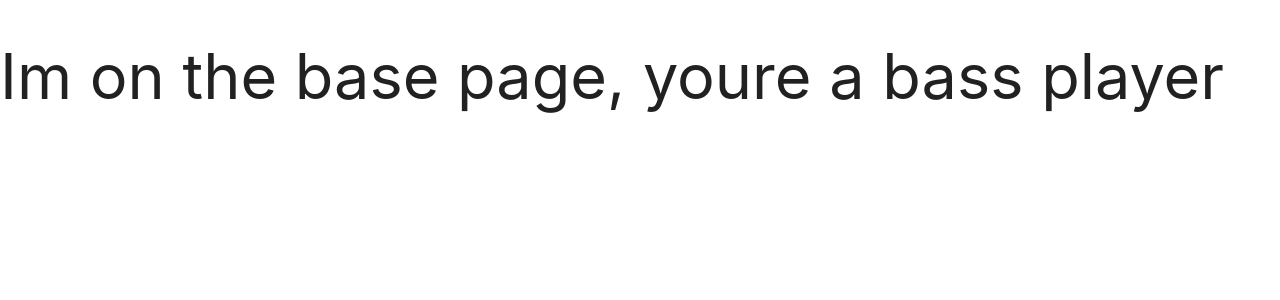
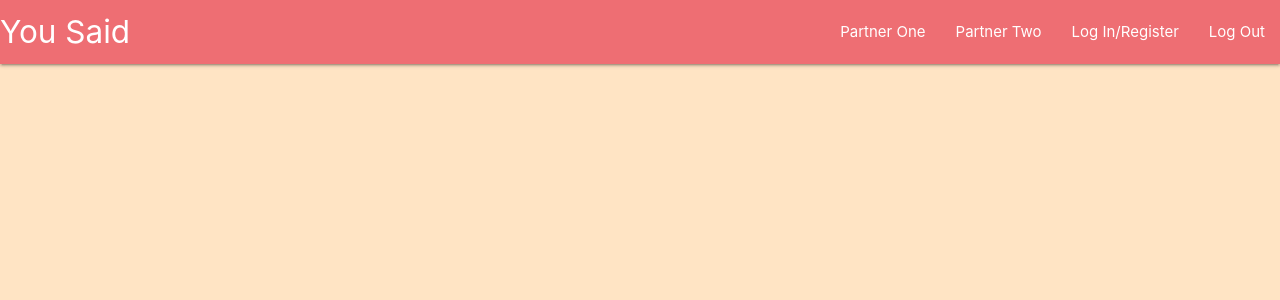
Before and after one commit to Mishalzeera/you-said-app, a Flask app: page / in a window 1280 px wide. Shown: the top 300 px of the page. Run offline with Flask 2, Linux system fonts and the light colour scheme.

Commit message:
Add Materialize, static setup

```diff
--- /dev/null
+++ b/static/script.js
@@ -0,0 +1,4 @@
+document.addEventListener('DOMContentLoaded', function() {
+    var elems = document.querySelectorAll('.sidenav');
+    var instances = M.Sidenav.init(elems, options);
+  });
--- /dev/null
+++ b/static/style.css
@@ -0,0 +1,3 @@
+body {
+  background-color: bisque;
+}
--- a/templates/base.html
+++ b/templates/base.html
@@ -8,11 +8,34 @@
       rel="stylesheet"
       href="https://cdnjs.cloudflare.com/ajax/libs/materialize/1.0.0/css/materialize.min.css"
     />
+    <link rel="stylesheet" href="static/style.css" />
     <title>You Said</title>
   </head>
   <body>
-    <h1>Im on the base page, youre a bass player</h1>
+    <nav>
+      <div class="nav-wrapper">
+        <a href="#!" class="brand-logo">You Said</a>
+        <a href="#" data-target="mobile-demo" class="sidenav-trigger"
+          ><i class="material-icons">menu</i></a
+        >
+        <ul class="right hide-on-med-and-down">
+          <li><a href="#">Partner One</a></li>
+          <li><a href="#">Partner Two</a></li>
+          <li><a href="#">Log In/Register</a></li>
+          <li><a href="#">Log Out</a></li>
+        </ul>
+      </div>
+    </nav>
+
+    <ul class="sidenav" id="mobile-demo">
+      <li><a href="#">Partner One</a></li>
+      <li><a href="#">Partner Two</a></li>
+      <li><a href="#">Log In/Register</a></li>
+      <li><a href="#">Log Out</a></li>
+    </ul>
+
     {% block content %} {% endblock %}
     <script src="https://cdnjs.cloudflare.com/ajax/libs/materialize/1.0.0/js/materialize.min.js"></script>
+    <script src="static/script.js"></script>
   </body>
 </html>
```
